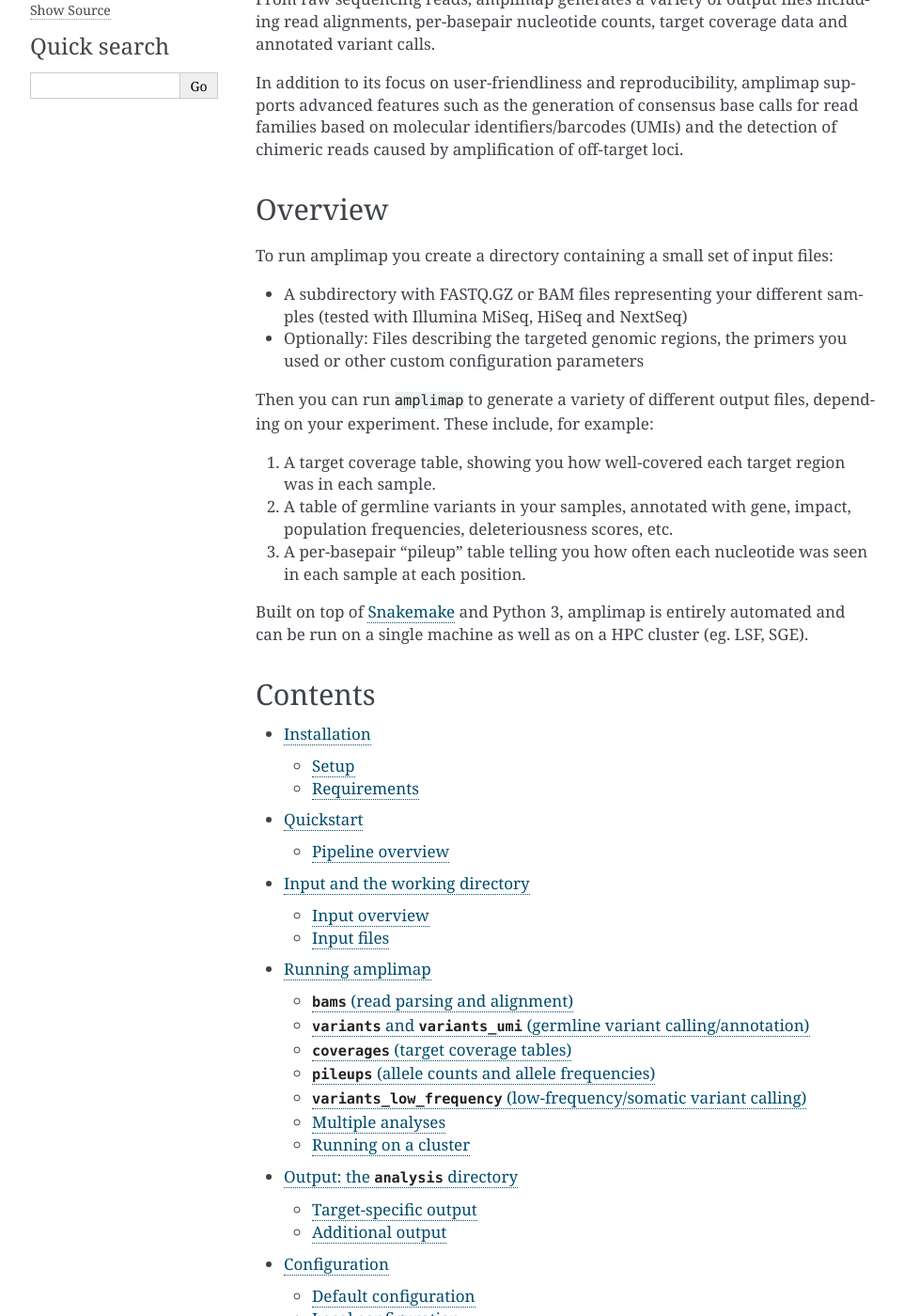
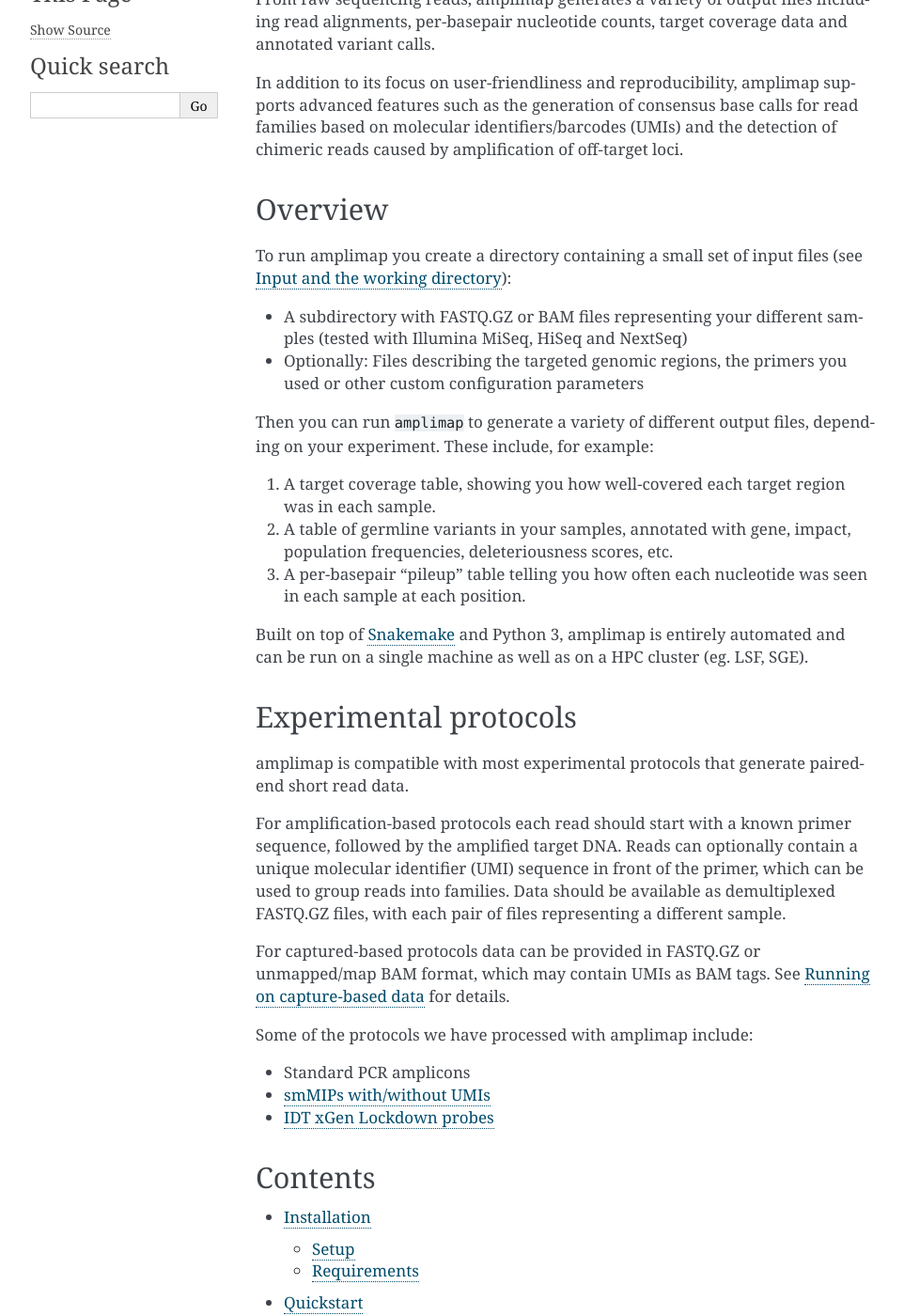
Before and after one commit to koelling/amplimap, a Sphinx documentation site: the page built from docs/index.rst, in a window 1280 px wide and 1400 px high, scrolled down 318 px. Shown: the whole window at 94% size, without its empty margins (148-1110 px from the left). Built offline with Sphinx 7.4.7, drawn with Linux system fonts in a browser that asks for light colours; some of the changed text lies outside the part shown.

Commit message:
update docs

```diff
--- a/docs/advanced.rst
+++ b/docs/advanced.rst
@@ -14,6 +12,7 @@
     general:
       ignore_umis: true
 
+.. _running-capture:
 
 Running on capture-based data
 ~~~~~~~~~~~~~~~~~~~~~~~~~~~~~~~~~~~~
--- a/docs/index.rst
+++ b/docs/index.rst
@@ -13,7 +13,7 @@
 
 Overview
 ----------
-To run amplimap you create a directory containing a small set of input files:
+To run amplimap you create a directory containing a small set of input files (see :ref:`usage`):
 
 - A subdirectory with FASTQ.GZ or BAM files representing your different samples (tested with Illumina MiSeq, HiSeq and NextSeq)
 
@@ -31,6 +31,23 @@
 Built on top of `Snakemake <https://snakemake.readthedocs.io/>`_ and Python 3, amplimap is entirely
 automated and can be run on a single machine as well as on a HPC cluster
 (eg. LSF, SGE).
+
+Experimental protocols
+-------------------
+amplimap is compatible with most experimental protocols that generate paired-end short read data.
+
+For amplification-based protocols each read should start with a known primer sequence, followed by the amplified target DNA.
+Reads can optionally contain a unique molecular identifier (UMI) sequence in front of the primer, which can be used to group reads into families.
+Data should be available as demultiplexed FASTQ.GZ files, with each pair of files representing a different sample.
+
+For captured-based protocols data can be provided in FASTQ.GZ or unmapped/map BAM format, which may contain UMIs as BAM tags.
+See :ref:`running-capture` for details.
+
+Some of the protocols we have processed with amplimap include:
+
+- Standard PCR amplicons
+- `smMIPs with/without UMIs <https://www.ncbi.nlm.nih.gov/pmc/articles/PMC3638140/>`_
+- `IDT xGen Lockdown probes <https://www.idtdna.com/pages/products/next-generation-sequencing/hybridization-capture/custom-probes-panels/xgen-lockdown-probes>`_
 
 Contents
 --------------------
--- a/docs/usage.rst
+++ b/docs/usage.rst
@@ -1,3 +1,5 @@
+.. _usage:
+
 Input and the working directory
 -------------------------------
 For each experiment (for example each sequencing run), you need to create a working directory
```
Also changed, not shown: other parts of docs/advanced.rst (+0 -2 lines).
